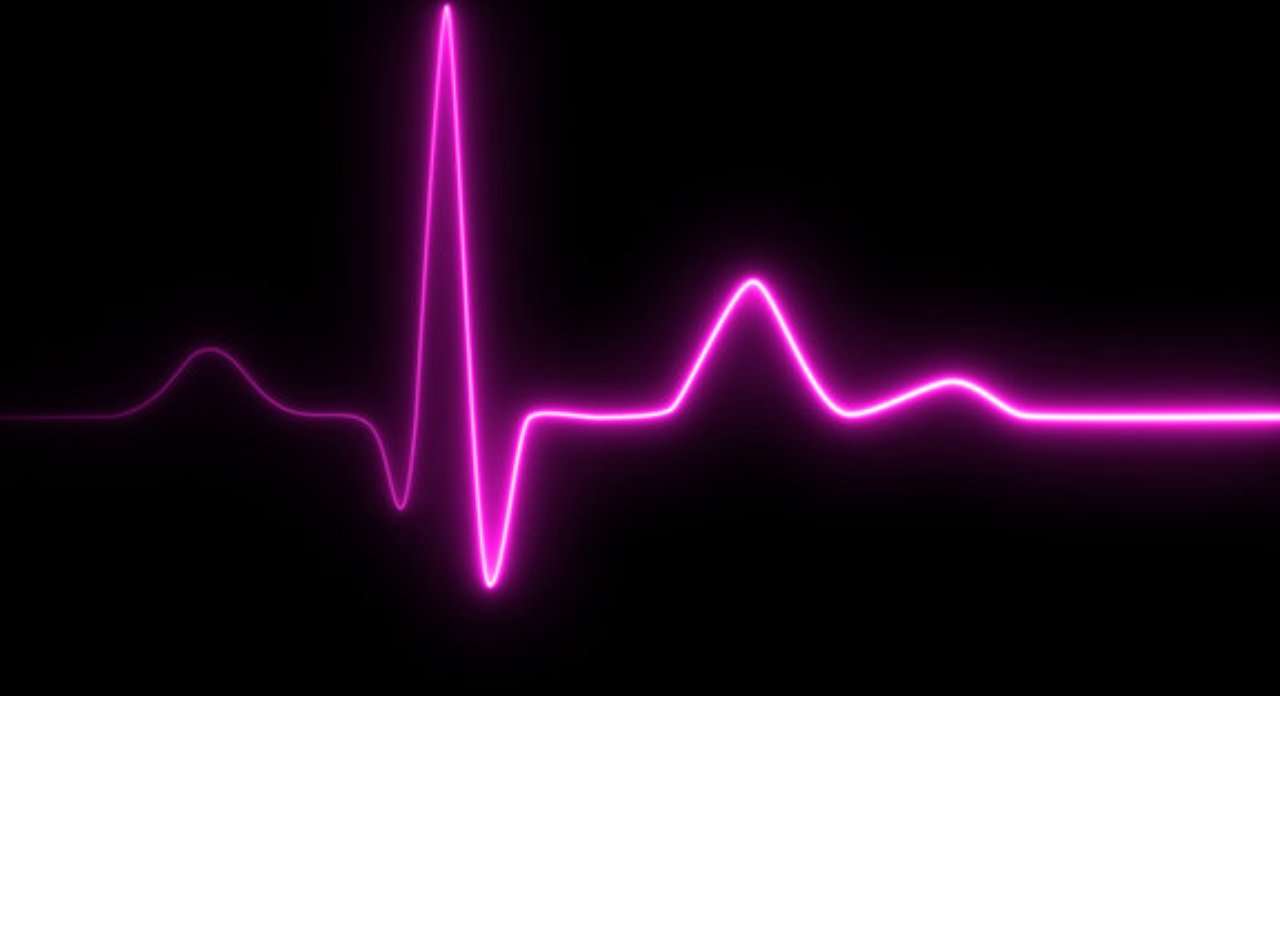
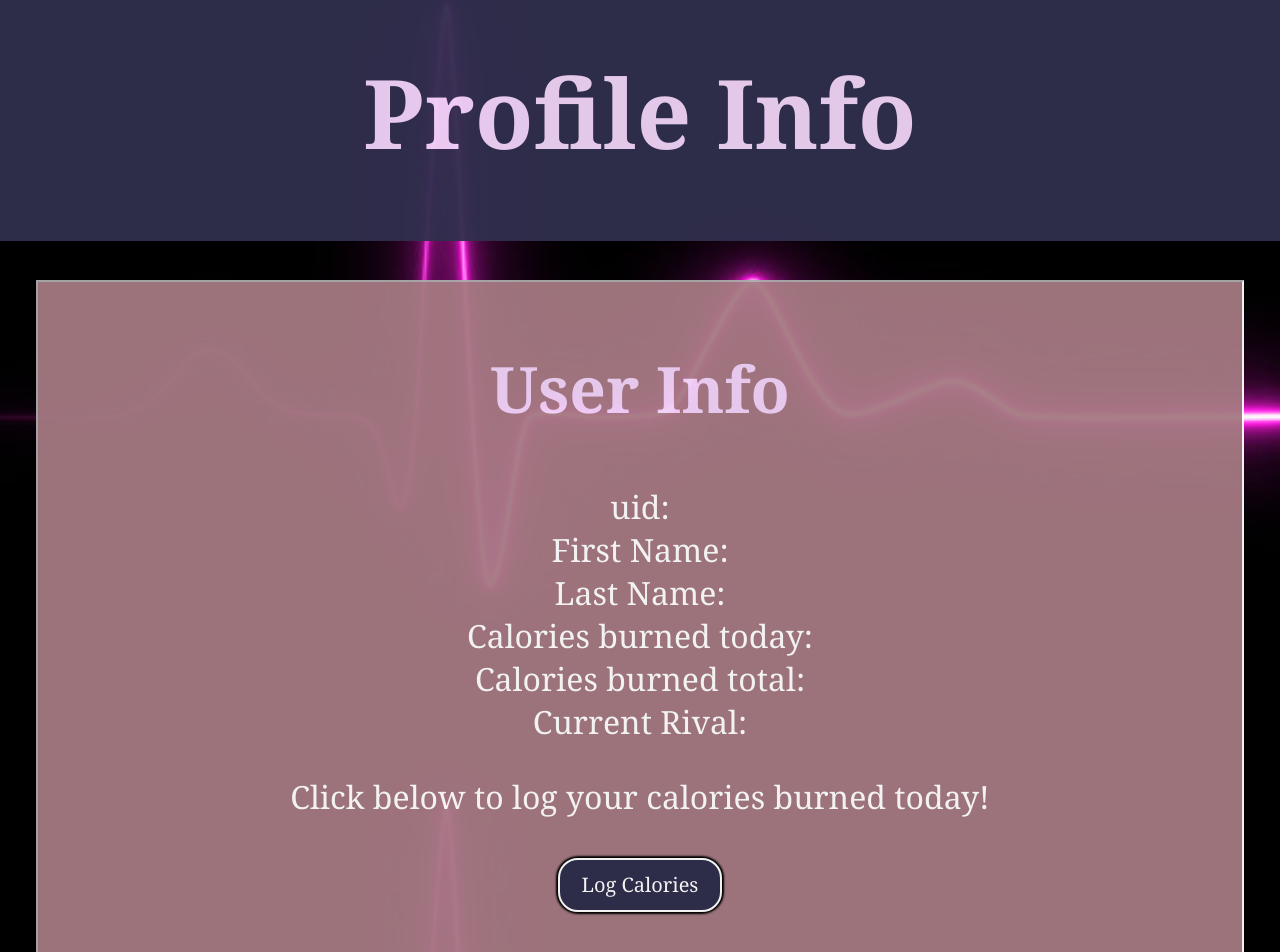
Before and after one commit to CS222-UIUC/course-project-group-101, a React (Create React App) app in the folder frontend/calorie-clash/: page /profile-info in a window 1280 px wide. Shown: the part 104-1056 px from the top of the page. Before the commit the page ends 800 px from the top, so only its background shows below. Built offline with nearby package versions, Linux system fonts and the light colour scheme.

Commit message:
created profile info page

```diff
--- a/frontend/calorie-clash/src/App.js
+++ b/frontend/calorie-clash/src/App.js
@@ -4,6 +4,7 @@ import Home from './pages/home';
 import Started from './pages/get-started';
 import Leaderboard from './pages/leaderboard';
 import Profile from './pages/profile';
+import ProfileInfo from './pages/profile-info';
 
 import LogCalories from './forms/log-calories';
 import EditProfile from './forms/edit-profile';
@@ -28,6 +29,7 @@ return (
         <Route path='/profile' element={<Profile/>} />
         <Route path='/log-calories' element={<LogCalories/>} />
         <Route path='/edit-profile' element={<EditProfile/>} />
+        <Route path='/profile-info' element={<ProfileInfo/>} />
     </Routes>
     </Router>
 );
--- /dev/null
+++ b/frontend/calorie-clash/src/pages/profile-info.js
@@ -0,0 +1,33 @@
+import React from 'react';
+import { NavLink as Link } from "react-router-dom";
+import '../stylesheets/App.css';
+import '../stylesheets/general.css';
+import '../forms/log-calories'
+
+const ProfileInfo = () => {
+    return (
+      <div className="App">
+        <div id="title" class="center">
+            <h1 class="center projectname">Profile Info</h1>
+        </div>
+        {/* Only show when logged in when we figure out how to check if logged in*/}
+        <div class="center content">
+            <h2 class="center subheader">User Info</h2>
+            <p class="text">
+                uid:<br></br>
+                First Name:<br></br>
+                Last Name:<br></br>
+                Calories burned today:<br></br>
+                Calories burned total:<br></br>
+                Current Rival:<br></br>
+            </p>
+            <p className="text">
+                Click below to log your calories burned today! <br></br>
+                <Link className= "center lbutton" to="/log-calories">Log Calories</Link>
+            </p>
+        </div>
+      </div>
+    );
+  };
+
+  export default ProfileInfo;
--- a/frontend/calorie-clash/src/pages/profile.js
+++ b/frontend/calorie-clash/src/pages/profile.js
@@ -30,7 +30,11 @@ const Profile = () => {
 
       {/* Show when not logged in when we figure out how to check if logged in*/}
       <div className = "content center">
-        <p className = "text">Log in to view your profile stats</p>
+        {/* <p className = "text">Log in to view your profile stats</p> */}
+        <p className="text">
+              Click below to check out your profile! <br></br>
+              <Link className= "center lbutton" to="/profile-info">Profile Info</Link>
+          </p>
       </div>
     </div>
   );
```
Also changed, not shown: 6 other files (tests, documents, lock files or other folders).
